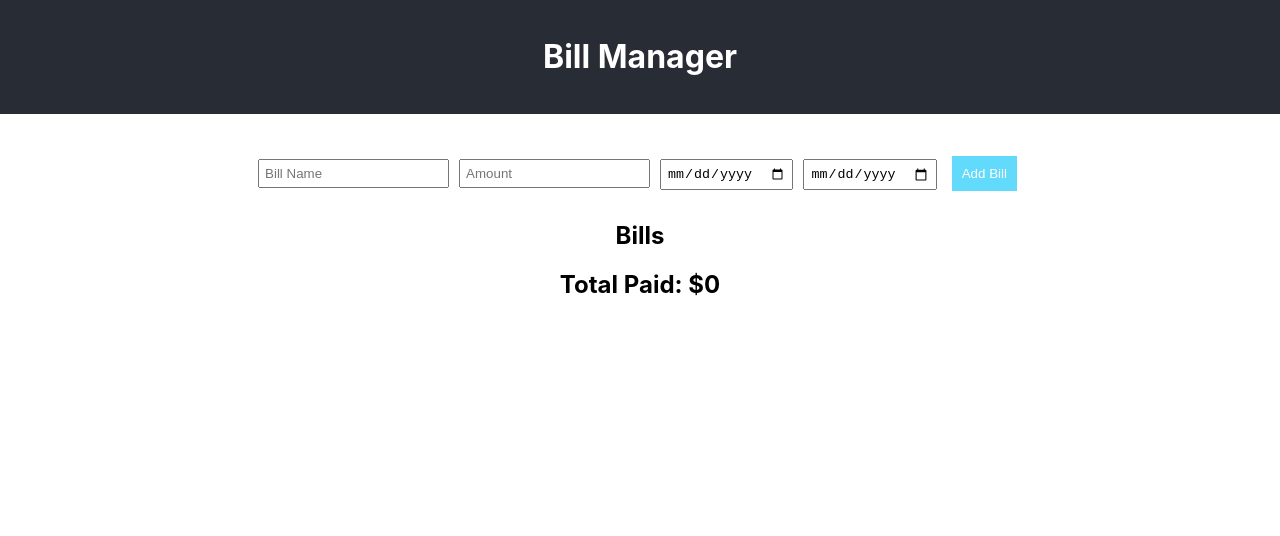
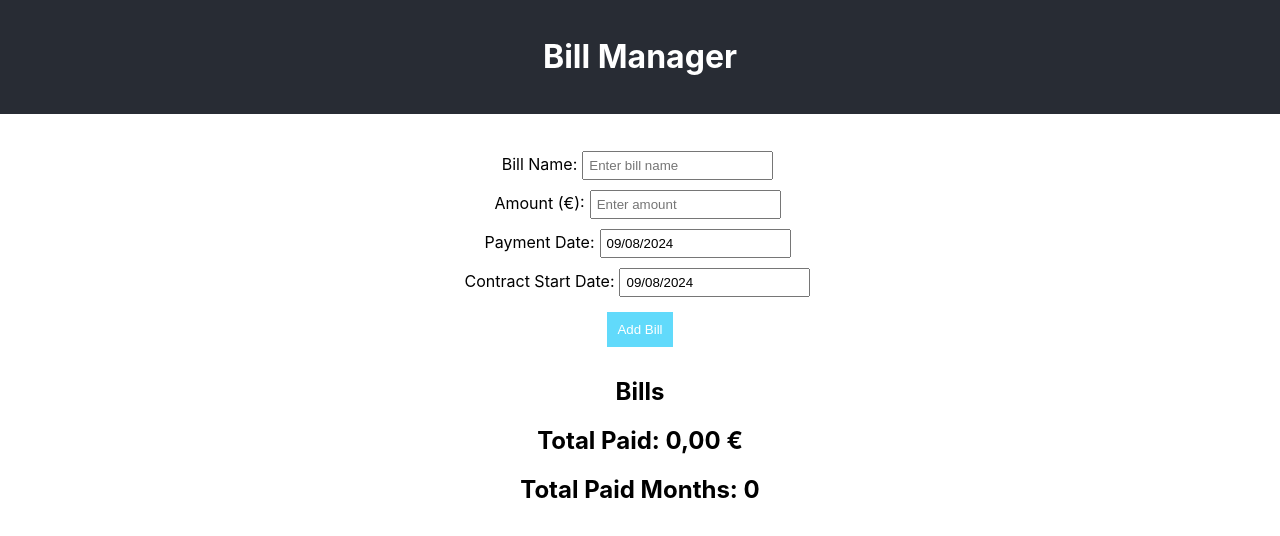
Before and after one commit to majdkt/BillyApp, a React (Create React App) app: page / in a window 1280 px wide. Shown: the top 536 px of the page. Built offline with nearby package versions, Linux system fonts and the light colour scheme.

Commit message:
updated to use visual calendar and to show total paid months

```diff
--- a/package.json
+++ b/package.json
@@ -6,7 +6,9 @@
     "@testing-library/jest-dom": "^5.17.0",
     "@testing-library/react": "^13.4.0",
     "@testing-library/user-event": "^13.5.0",
+    "date-fns": "^3.6.0",
     "react": "^18.3.1",
+    "react-datepicker": "^7.3.0",
     "react-dom": "^18.3.1",
     "react-scripts": "5.0.1",
     "web-vitals": "^2.1.4"
--- a/src/App.js
+++ b/src/App.js
@@ -4,6 +4,7 @@ import './css/App.css';
 import TopBar from './components/TopBar';
 import BillForm from './components/BillForm';
 import BillList from './components/BillList';
+
 
 function App() {
   const [bills, setBills] = useState([]);
@@ -27,13 +28,28 @@ function App() {
     }, 0);
   };
 
+  const calculatePaidMonths = () => {
+    const today = new Date();
+    return bills.reduce((totalMonths, bill) => {
+      const contractStartDate = new Date(bill.contractStartDate);
+      if (today >= contractStartDate) {
+        const months = Math.floor(
+            (today - contractStartDate) / (1000 * 60 * 60 * 24 * 30)
+        );
+        return totalMonths + months;
+      }
+      return totalMonths;
+    }, 0);
+  };
+
   return (
       <div className="App">
         <TopBar title="Bill Manager" />
         <div className="content">
           <BillForm onAddBill={addBill} />
           <BillList bills={bills} />
-          <h2>Total Paid: ${calculateTotalPaid()}</h2>
+          <h2>Total Paid: {new Intl.NumberFormat('de-DE', { style: 'currency', currency: 'EUR' }).format(calculateTotalPaid())}</h2>
+          <h2>Total Paid Months: {calculatePaidMonths()}</h2>
         </div>
       </div>
   );
--- a/src/components/BillForm.js
+++ b/src/components/BillForm.js
@@ -1,13 +1,15 @@
 // src/components/BillForm.js
 import React, { useState } from 'react';
 import PropTypes from 'prop-types';
+import DatePicker from 'react-datepicker';
+import "react-datepicker/dist/react-datepicker.css";
 
 function BillForm({ onAddBill }) {
     const [formData, setFormData] = useState({
         name: '',
         amount: '',
-        paymentDate: '',
-        contractStartDate: '',
+        paymentDate: new Date(),
+        contractStartDate: new Date(),
     });
 
     const handleInputChange = (e) => {
@@ -15,6 +17,13 @@ function BillForm({ onAddBill }) {
         setFormData({
             ...formData,
             [name]: value,
+        });
+    };
+
+    const handleDateChange = (date, name) => {
+        setFormData({
+            ...formData,
+            [name]: date,
         });
     };
 
@@ -27,45 +36,55 @@ function BillForm({ onAddBill }) {
         setFormData({
             name: '',
             amount: '',
-            paymentDate: '',
-            contractStartDate: '',
+            paymentDate: new Date(),
+            contractStartDate: new Date(),
         });
     };
 
     return (
         <form onSubmit={handleSubmit}>
+            <div>
+                <label htmlFor="name">Bill Name:</label>
                 <input
                     type="text"
+                    id="name"
                     name="name"
-                placeholder="Bill Name"
+                    placeholder="Enter bill name"
                     value={formData.name}
                     onChange={handleInputChange}
                     required
                 />
+            </div>
+            <div>
+                <label htmlFor="amount">Amount (€):</label>
                 <input
                     type="number"
+                    id="amount"
                     name="amount"
-                placeholder="Amount"
+                    placeholder="Enter amount"
                     value={formData.amount}
                     onChange={handleInputChange}
                     required
                 />
-            <input
-                type="date"
-                name="paymentDate"
-                placeholder="Payment Date"
-                value={formData.paymentDate}
-                onChange={handleInputChange}
-                required
+            </div>
+            <div>
+                <label htmlFor="paymentDate">Payment Date:</label>
+                <DatePicker
+                    id="paymentDate"
+                    selected={formData.paymentDate}
+                    onChange={(date) => handleDateChange(date, 'paymentDate')}
+                    dateFormat="dd/MM/yyyy"
                 />
-            <input
-                type="date"
-                name="contractStartDate"
-                placeholder="Contract Start Date"
-                value={formData.contractStartDate}
-                onChange={handleInputChange}
-                required
+            </div>
+            <div>
+                <label htmlFor="contractStartDate">Contract Start Date:</label>
+                <DatePicker
+                    id="contractStartDate"
+                    selected={formData.contractStartDate}
+                    onChange={(date) => handleDateChange(date, 'contractStartDate')}
+                    dateFormat="dd/MM/yyyy"
                 />
+            </div>
             <button type="submit">Add Bill</button>
         </form>
     );
--- a/src/components/BillList.js
+++ b/src/components/BillList.js
@@ -13,13 +13,20 @@ function BillList({ bills }) {
         return difference;
     };
 
+    const formatCurrency = (amount) => {
+        return new Intl.NumberFormat('de-DE', {
+            style: 'currency',
+            currency: 'EUR',
+        }).format(amount);
+    };
+
     return (
         <div>
             <h2>Bills</h2>
             <ul>
                 {bills.map((bill, index) => (
                     <li key={index}>
-                        {bill.name} - ${bill.amount} (Next Payment in {daysLeftForNextPayment(bill.paymentDate)} days)
+                        {bill.name} - {formatCurrency(bill.amount)} (Next Payment in {daysLeftForNextPayment(bill.paymentDate)} days)
                     </li>
                 ))}
             </ul>
@@ -31,9 +38,9 @@ BillList.propTypes = {
     bills: PropTypes.arrayOf(
         PropTypes.shape({
             name: PropTypes.string.isRequired,
-            amount: PropTypes.number.isRequired, // Ensure amount is a number
-            paymentDate: PropTypes.string.isRequired,
-            contractStartDate: PropTypes.string.isRequired,
+            amount: PropTypes.number.isRequired,
+            paymentDate: PropTypes.instanceOf(Date).isRequired,
+            contractStartDate: PropTypes.instanceOf(Date).isRequired,
         })
     ).isRequired,
 };
```
Also changed, not shown: 2 other files (tests, documents, lock files or other folders). Lines whose indentation alone changed are shown as unchanged.
